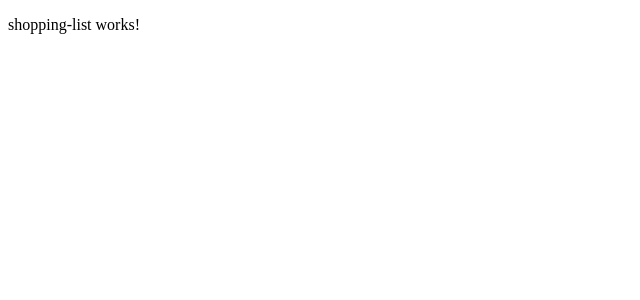
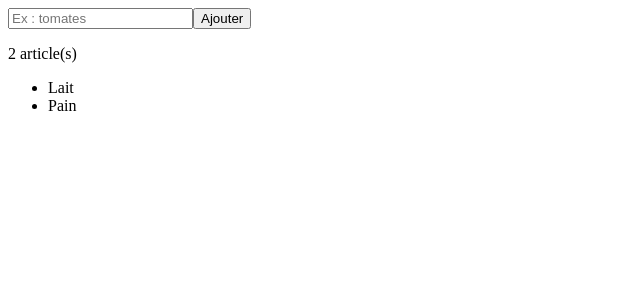
Before and after one commit to Vince-lgd/miam, an Angular app: page / in a window 1280 px wide. Shown: the top 300 px of the page, without its empty margins (0-640 px from the left). Built offline with nearby package versions, Linux system fonts and the light colour scheme.

Commit message:
Liste de courses : ajout, compteur et liste vide

```diff
--- a/src/app/shopping-list/shopping-list.html
+++ b/src/app/shopping-list/shopping-list.html
@@ -1 +1,13 @@
-<p>shopping-list works!</p>
+<input #champ placeholder="Ex : tomates" />
+<button (click)="ajouter(champ.value)">Ajouter</button>
+<p>{{nombreItems()}} article(s)</p>
+
+@if (nombreItems() === 0) {
+    <p> La liste est vide</p>
+} @else {
+<ul>
+    @for (item of items(); track $index) {
+        <li>{{item}}</li>
+    }
+</ul>
+}
--- a/src/app/shopping-list/shopping-list.ts
+++ b/src/app/shopping-list/shopping-list.ts
@@ -1,4 +1,4 @@
-import { Component } from '@angular/core';
+import { Component, signal, computed } from '@angular/core';
 
 @Component({
   imports: [],
@@ -6,4 +6,12 @@ import { Component } from '@angular/core';
   styleUrl: './shopping-list.css',
   templateUrl: './shopping-list.html',
 })
-export class ShoppingList {}
+export class ShoppingList {
+  items = signal<string[]>(['Lait', 'Pain']);
+  nombreItems = computed(() => this.items().length);
+
+  ajouter(nom: string) {
+    this.items.update((liste) => [...liste, nom]);
+
+  }
+}
```
